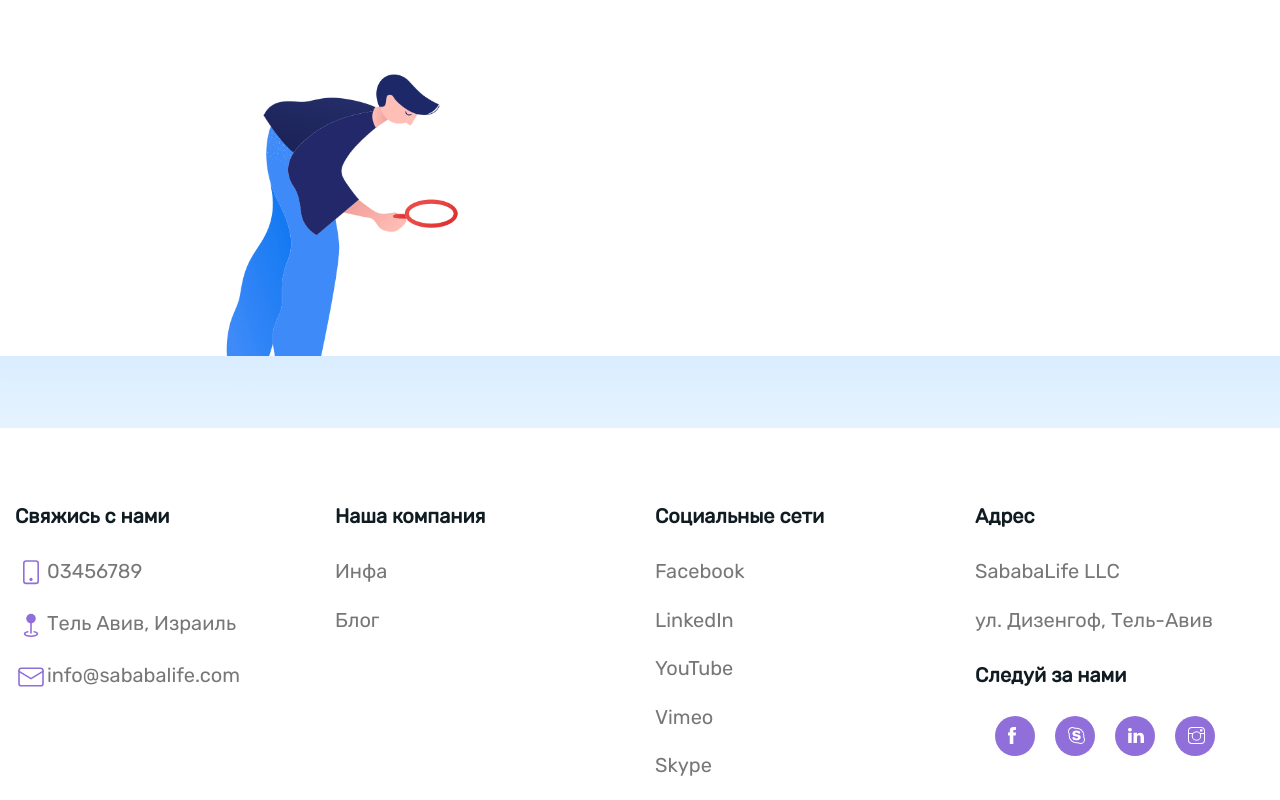
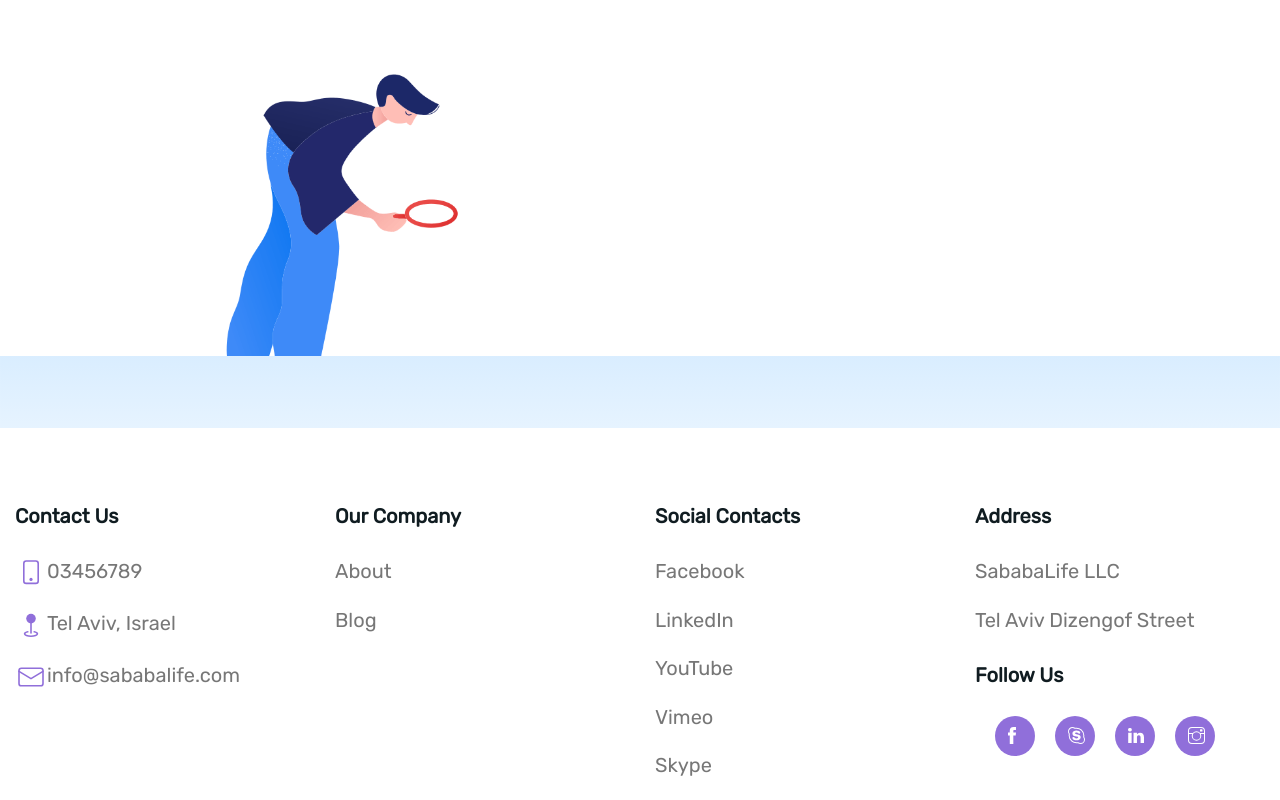
Before and after one commit to thesiv95/masa-sababa, a React (Create React App) app: page /home in a window 1280 px wide. Shown: the part 520-1320 px from the top of the page. Built offline with nearby package versions, Linux system fonts and the light colour scheme; no server answers.

Commit message:
update i18n

```diff
--- a/src/components/footer/ContactUs.js
+++ b/src/components/footer/ContactUs.js
@@ -1,18 +1,20 @@
 import React from "react";
 import Lang from "./../../i18n/lang";
+import languageSet from "./../../languageSet";
 
 class ContactUs extends React.Component {
     render() {
+        let displayLanguage = languageSet();
         return (
             <div className="footer_block col-xs-3">
-                <h4 className="footer_title">{Lang.ru.footer_contactus_title}</h4>
+                <h4 className="footer_title">{Lang[displayLanguage].footer_contactus_title}</h4>
                 <p className="footer_text">
                     <img src="/img/bootstrap-icons/phone.svg" alt="phone" width="32" height="32" title="phone"/>
                     <a href="tel:03456789" className="footer_link">03456789</a>
                 </p>
                 <p className="footer_text">
                     <img src="/img/bootstrap-icons/geo.svg" alt="location" width="32" height="32" title="geo"/>
-                        <a href="https://goo.gl/maps/4Ns4315AuiHwy1Px5" className="footer_link" target="_blank" rel="noopener noreferrer">{Lang.ru.footer_contactus_geo}</a>
+                        <a href="https://goo.gl/maps/4Ns4315AuiHwy1Px5" className="footer_link" target="_blank" rel="noopener noreferrer">{Lang[displayLanguage].footer_contactus_geo}</a>
                 </p>
                 <p className="footer_text">
                     <img src="/img/bootstrap-icons/envelope.svg" alt="email" width="32" height="32"
--- a/src/components/footer/FollowMe/Address.js
+++ b/src/components/footer/FollowMe/Address.js
@@ -1,14 +1,16 @@
 import React from "react";
 import Lang from "./../../../i18n/lang";
+import languageSet from "../../../languageSet";
 
 class Address extends React.Component {
     render() {
+        let displayLanguage = languageSet();
         return(
             <div>
-                <h4 className="footer_title">{Lang.ru.footer_address_title}</h4>
+                <h4 className="footer_title">{Lang[displayLanguage].footer_address_title}</h4>
                 <div className="footer_block-address">
                     <p className="footer_text">SababaLife LLC</p>
-                    <p className="footer_text">{Lang.ru.footer_address_street}</p>
+                    <p className="footer_text">{Lang[displayLanguage].footer_address_street}</p>
                 </div>
             </div>
         )
--- a/src/components/footer/FollowMe/Follow.js
+++ b/src/components/footer/FollowMe/Follow.js
@@ -1,11 +1,13 @@
 import React from "react";
 import Lang from "./../../../i18n/lang";
+import languageSet from "../../../languageSet";
 
 class Follow extends React.Component {
     render() {
+        let displayLanguage = languageSet();
         return (
             <div>
-                <h4 className="footer_title">{Lang.ru.footer_followus_title}</h4>
+                <h4 className="footer_title">{Lang[displayLanguage].footer_followus_title}</h4>
                 <div className="footer_block-socialbuttons">
                     <div className="footer_block-socialbutton">
                         <a href="https://www.facebook.com/" target="_blank" rel="noopener noreferrer">
--- a/src/components/footer/OurCompany.js
+++ b/src/components/footer/OurCompany.js
@@ -1,17 +1,20 @@
 import React from "react";
 import {NavLink} from "react-router-dom";
 import Lang from "./../../i18n/lang";
+import languageSet from "../../languageSet";
 
 class OurCompany extends React.Component {
     render() {
+        let displayLanguage = languageSet()
         return(
+
             <div className="footer_block col-xs-3">
-                <h4 className="footer_title">{Lang.ru.footer_ourcompany_title}</h4>
+                <h4 className="footer_title">{Lang[displayLanguage].footer_ourcompany_title}</h4>
                 <p>
-                    <NavLink to="/about" className="footer_link">{Lang.ru.footer_ourcompany_about}</NavLink>
+                    <NavLink to="/about" className="footer_link">{Lang[displayLanguage].footer_ourcompany_about}</NavLink>
                 </p>
                 <p>
-                    <NavLink to="/blog" className="footer_link">{Lang.ru.footer_ourcompany_blog}</NavLink>
+                    <NavLink to="/blog" className="footer_link">{Lang[displayLanguage].footer_ourcompany_blog}</NavLink>
                 </p>
             </div>
         )
--- a/src/components/footer/SocialContacts.js
+++ b/src/components/footer/SocialContacts.js
@@ -1,11 +1,14 @@
 import React from "react";
 import Lang from "./../../i18n/lang";
+import languageSet from "../../languageSet";
+
 
 class SocialContacts extends React.Component {
     render() {
+        let displayLanguage = languageSet();
         return (
             <div className="footer_block col-xs-3">
-                <h4 className="footer_title">{Lang.ru.footer_socialcontacts_title}</h4>
+                <h4 className="footer_title">{Lang[displayLanguage].footer_socialcontacts_title}</h4>
                 <p><a href="https://facebook.com" className="footer_link" target="_blank" rel="noopener noreferrer">Facebook</a></p>
                 <p><a href="https://linkedin.com" className="footer_link" target="_blank" rel="noopener noreferrer">LinkedIn</a></p>
                 <p><a href="https://youtube.com" className="footer_link" target="_blank" rel="noopener noreferrer">YouTube</a></p>
--- a/src/components/main/About.js
+++ b/src/components/main/About.js
@@ -16,7 +16,7 @@ class About extends React.Component {
     constructor(props) {
         super(props);
         this.state = {
-            lang: 'ru',
+            lang: languageSet(),
             stepsTitles: [],
             stepsDesc: [],
             stepsNeed: []
--- a/src/components/main/About/StepPicLeft.js
+++ b/src/components/main/About/StepPicLeft.js
@@ -1,9 +1,11 @@
 import React from 'react';
 import Lang from './../../../i18n/lang';
+import languageSet from "../../../languageSet";
 
 class StepPicLeft extends React.Component {
 
      render() {
+         let displayLanguage = languageSet();
         return (
             <div className="row">
                 <div className="main_step col-sm-6">
@@ -13,7 +15,7 @@ class StepPicLeft extends React.Component {
 
                 </div>
                 <div className="main_step col-sm-6">
-                    <h3 className="main_step-number">{Lang.ru.about_step} {this.props.number}</h3>
+                    <h3 className="main_step-number">{Lang[displayLanguage].about_step} {this.props.number}</h3>
                     <h4 className="main_step-title">{this.props.title}</h4>
                     <p className="main_step-description">{this.props.description}</p>
                 </div>
--- a/src/components/main/About/StepPicRight.js
+++ b/src/components/main/About/StepPicRight.js
@@ -1,13 +1,15 @@
 import React from 'react';
 import Lang from './../../../i18n/lang';
+import languageSet from "../../../languageSet";
 
 class StepPicRight extends React.Component {
 
     render() {
+        let displayLanguage = languageSet();
         return (
             <div className="row">
                 <div className="main_step col-sm-6">
-                    <h3 className="main_step-number">{Lang.ru.about_step} {this.props.number}</h3>
+                    <h3 className="main_step-number">{Lang[displayLanguage].about_step} {this.props.number}</h3>
                     <h4 className="main_step-title">{this.props.title}</h4>
                     <p className="main_step-description">{this.props.description}</p>
                 </div>
--- a/src/components/main/Blog/FullArticle.js
+++ b/src/components/main/Blog/FullArticle.js
@@ -6,19 +6,21 @@ import LeaveReply from "./FullArticle/LeaveReply";
 import Ministries from "./FullArticle/Ministries";
 import Video from "./FullArticle/Video";
 import Lang from "./../../../i18n/lang";
+import languageSet from "../../../languageSet";
 
 
 class FullArticle extends React.Component {
     render() {
+        let displayLanguage = languageSet()
         return (
             <div>
-                <h2 className="main_header article-header">{Lang.ru.blog_teudatzeut_title}</h2>
+                <h2 className="main_header article-header">{Lang[displayLanguage].blog_teudatzeut_title}</h2>
                 <p className="main_articlesubheader">By Adam Adams November 17, 2019</p>
                 <div className="main_articlecontent">
                     <Video youtubeCode="wPwZnpqZIk0" />
-                    <p>{Lang.ru.blog_teudatzeut_description}</p>
+                    <p>{Lang[displayLanguage].blog_teudatzeut_description}</p>
                     <blockquote>
-                        {Lang.ru.blog_teudatzeut_blockquote}
+                        {Lang[displayLanguage].blog_teudatzeut_blockquote}
                     </blockquote>
                     <Map/>
                     <Ministries/>
--- a/src/components/main/Blog/FullArticle/Comments.js
+++ b/src/components/main/Blog/FullArticle/Comments.js
@@ -1,11 +1,13 @@
 import React from "react";
 import Lang from "./../../../../i18n/lang";
+import languageSet from "../../../../languageSet";
 
 class Comments extends React.Component {
     render() {
+        let displayLanguage = languageSet();
         return (
             <div className="main_comments">
-                <h3>{Lang.ru.comments_title}</h3>
+                <h3>{Lang[displayLanguage].comments_title}</h3>
                 <div className="main_comments-comment container">
                     <div className="row">
                         <div className="col-sm-3">
@@ -14,7 +16,7 @@ class Comments extends React.Component {
                         <div className="col-sm-9">
                             <h5>Carry Minati</h5>
                             <p>Lorem ipsum dolor sit amet, consectetur adipisicing elit. Accusantium dignissimos laudantium porro tenetur ullam voluptatem voluptates.</p>
-                            <a href="#reply"> {Lang.ru.comments_reply} <i>icon</i></a>
+                            <a href="#reply"> {Lang[displayLanguage].comments_reply} <i>icon</i></a>
                             <p>15 June 2019</p>
                         </div>
                     </div>
--- a/src/components/main/Blog/FullArticle/LeaveReply.js
+++ b/src/components/main/Blog/FullArticle/LeaveReply.js
@@ -1,16 +1,19 @@
 import React from "react";
 import Lang from "./../../../../i18n/lang";
+import languageSet from "../../../../languageSet";
+
 
 class LeaveReply extends React.Component {
     render() {
+        let displayLanguage = languageSet();
         return (
             <div className='main_leavereply'>
-                <textarea placeholder={Lang.ru.reply_placeholder_yourtext} />
-                <input type="text" placeholder={Lang.ru.reply_placeholder_yourname} />
-                <input type="text" placeholder={Lang.ru.reply_placeholder_youremail} />
+                <textarea placeholder={Lang[displayLanguage].reply_placeholder_yourtext} />
+                <input type="text" placeholder={Lang[displayLanguage].reply_placeholder_yourname} />
+                <input type="text" placeholder={Lang[displayLanguage].reply_placeholder_youremail} />
                 <input type="checkbox"/>
-                {Lang.ru.reply_checkbox}
-                <button className="button button-accent">{Lang.ru.reply_btn}</button>
+                {Lang[displayLanguage].reply_checkbox}
+                <button className="button button-accent">{Lang[displayLanguage].reply_btn}</button>
             </div>
         )
     }
```
